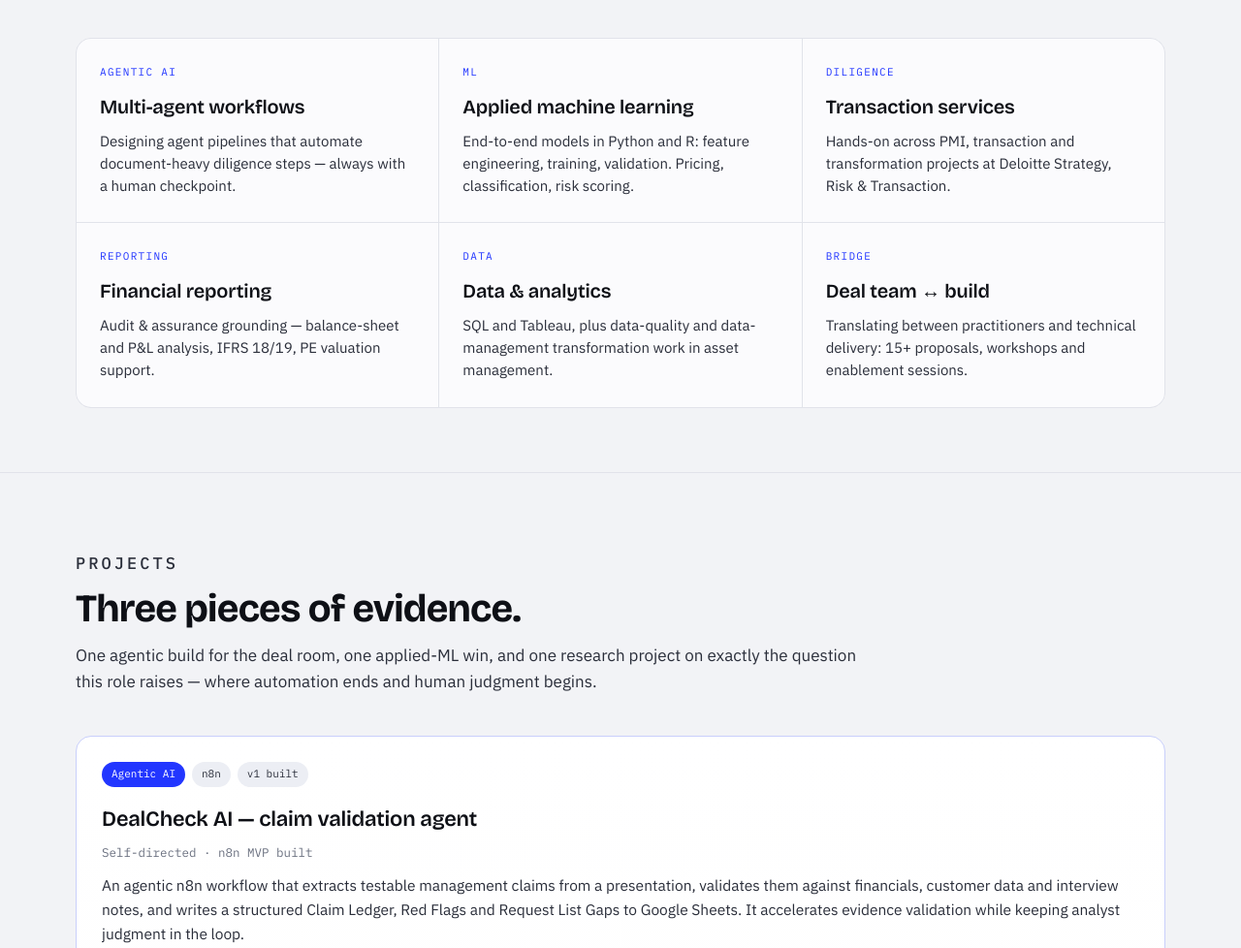
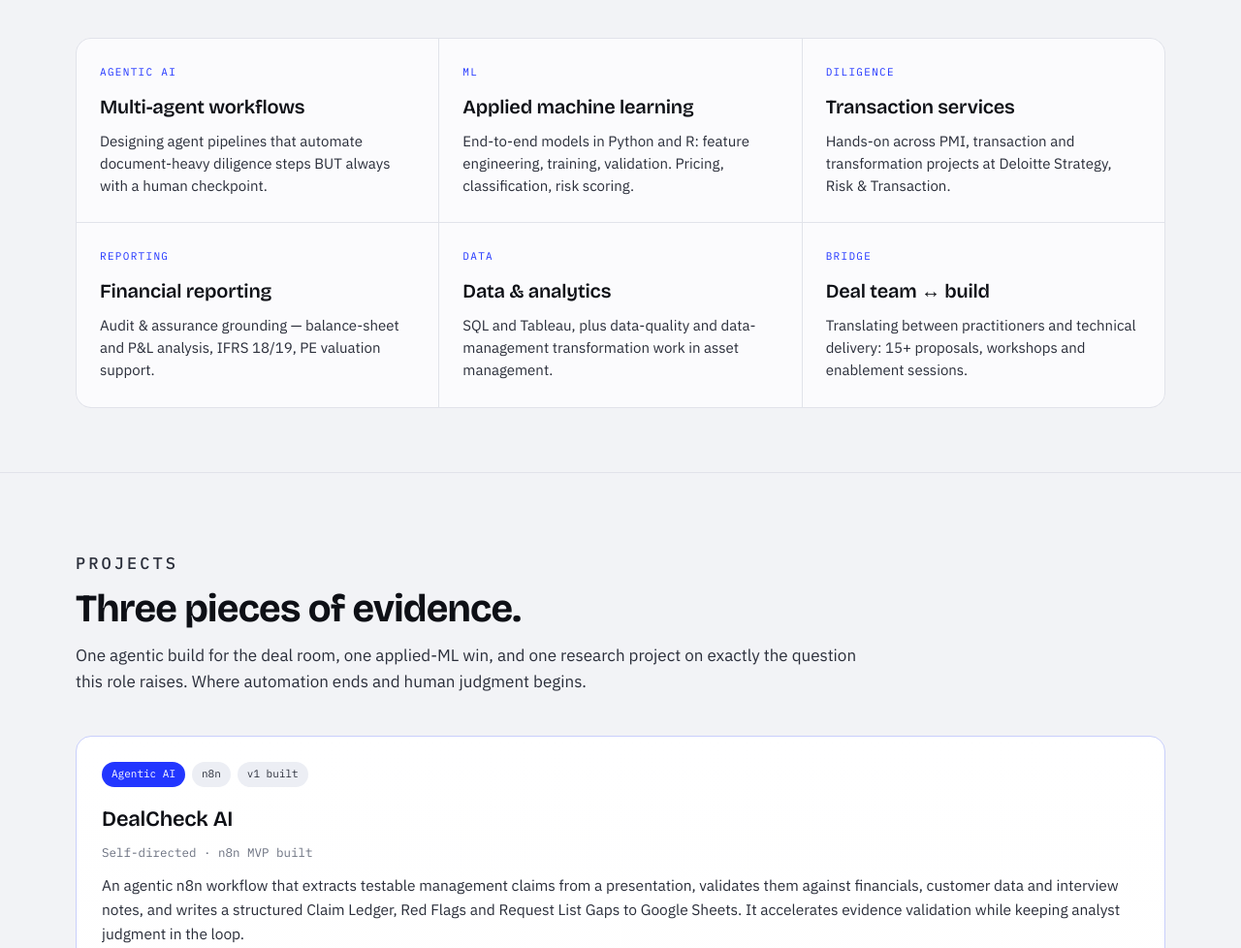
Before and after one commit to dy7p9qbtmv-glitch/MoLumma, a plain HTML site: page index.html in a window 1280 px wide. Shown: the part 1084-2062 px from the top of the page at 97% size. Drawn offline with nearby package versions, Linux system fonts and the light colour scheme.

Commit message:
Refine project descriptions in index.html
Updated text for clarity and consistency in project descriptions.

```diff
--- a/index.html
+++ b/index.html
@@ -246,7 +246,7 @@
         <h2>The rare overlap this role needs: transformation/ transaction exposure and the ability to build.</h2>
       </div>
       <div class="grid-3">
-        <div class="cap"><div class="k">Agentic AI</div><h3>Multi-agent workflows</h3><p>Designing agent pipelines that automate document-heavy diligence steps — always with a human checkpoint.</p></div>
+        <div class="cap"><div class="k">Agentic AI</div><h3>Multi-agent workflows</h3><p>Designing agent pipelines that automate document-heavy diligence steps BUT always with a human checkpoint.</p></div>
         <div class="cap"><div class="k">ML</div><h3>Applied machine learning</h3><p>End-to-end models in Python and R: feature engineering, training, validation. Pricing, classification, risk scoring.</p></div>
         <div class="cap"><div class="k">Diligence</div><h3>Transaction services</h3><p>Hands-on across PMI, transaction and transformation projects at Deloitte Strategy, Risk &amp; Transaction.</p></div>
         <div class="cap"><div class="k">Reporting</div><h3>Financial reporting</h3><p>Audit &amp; assurance grounding — balance-sheet and P&amp;L analysis, IFRS 18/19, PE valuation support.</p></div>
@@ -262,12 +262,12 @@
       <div class="sec-head">
         <p class="eyebrow">Projects</p>
         <h2>Three pieces of evidence.</h2>
-        <p>One agentic build for the deal room, one applied-ML win, and one research project on exactly the question this role raises — where automation ends and human judgment begins.</p>
+        <p>One agentic build for the deal room, one applied-ML win, and one research project on exactly the question this role raises. Where automation ends and human judgment begins.</p>
       </div>
       <div class="deals">
         <article class="deal flag">
           <div class="tags"><span class="tag lead">Agentic AI</span><span class="tag">n8n</span><span class="tag">v1 built</span></div>
-          <h3>DealCheck AI — claim validation agent</h3>
+          <h3>DealCheck AI </h3>
           <div class="role">Self-directed · n8n MVP built</div>
           <p>An agentic n8n workflow that extracts testable management claims from a presentation, validates them against financials, customer data and interview notes, and writes a structured Claim Ledger, Red Flags and Request List Gaps to Google Sheets. It accelerates evidence validation while keeping analyst judgment in the loop.</p>
           <div class="project-shots" aria-label="DealCheck AI project screenshots">
@@ -316,7 +316,7 @@
         </article>
         <article class="deal">
           <div class="tags"><span class="tag lead">Applied ML</span><span class="tag">Pricing</span><span class="tag">1st place</span></div>
-          <h3>ML pricing model — fire-insurance premiums</h3>
+          <h3>ML pricing model</h3>
           <div class="role">EDHEC × Groupe Crédit Agricole</div>
           <p>Built and tuned a machine-learning model to price fire-insurance premiums from risk features. Won 1st place among the competing student teams.</p>
           <div class="finding">Stack · Python, scikit-learn / XGBoost, feature engineering, model validation.</div>
```
